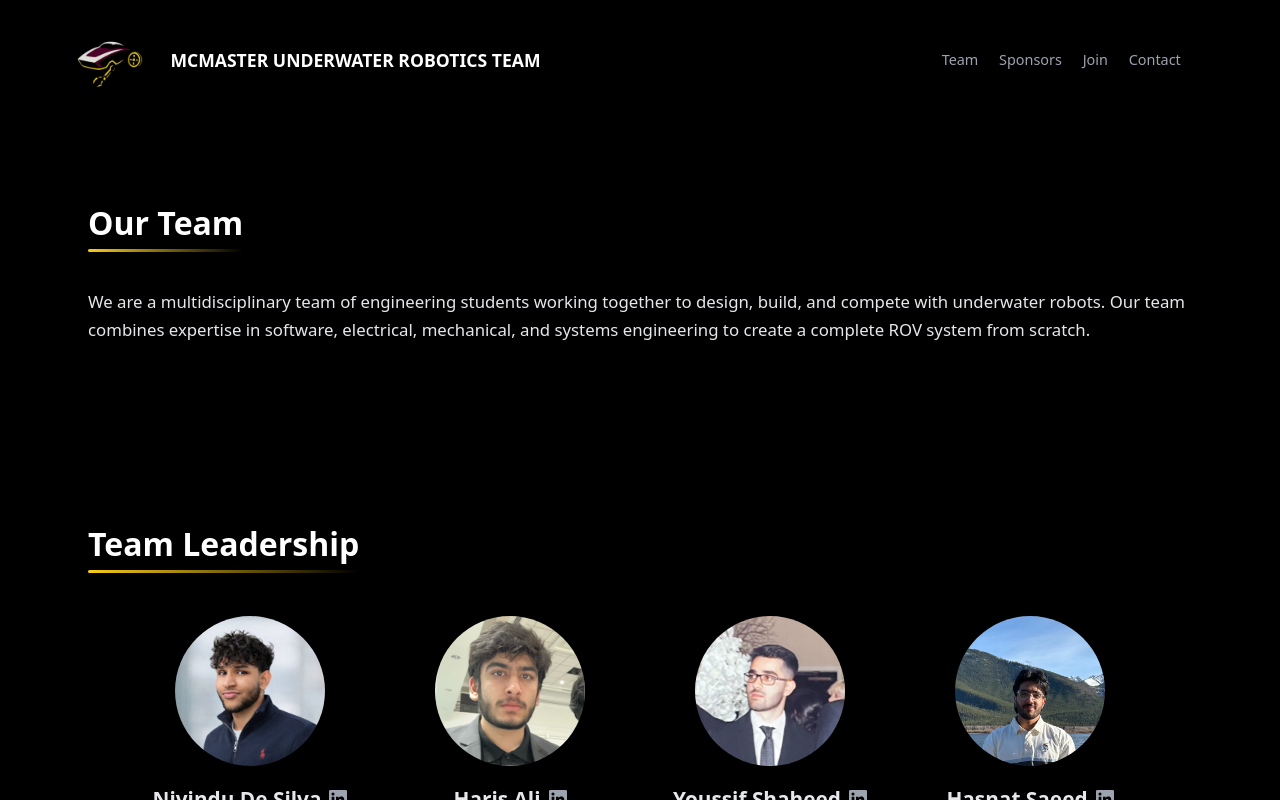
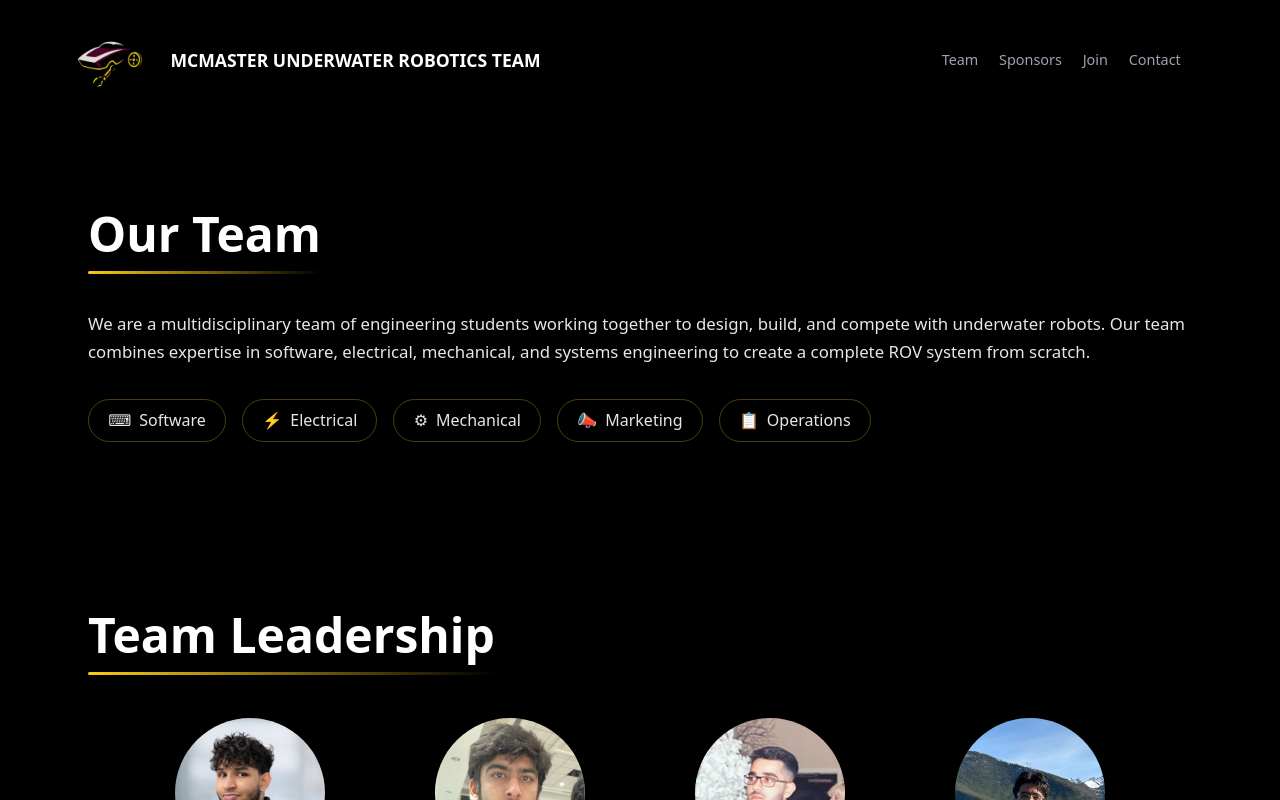
Before and after one commit to Nivii177/MURT_Website, a React (Vite) app: page /team in a window 1280 px wide. Shown: the top 800 px of the page. Built offline with nearby package versions, Linux system fonts and the light colour scheme.

Commit message:
Minor changes

```diff
--- a/src/index.css
+++ b/src/index.css
@@ -202,7 +202,7 @@ a {
 
 .section-title {
   margin: 0 0 1.2rem;
-  font-size: 2rem;
+  font-size: 3rem;
   display: inline-block;
   position: relative;
   padding-bottom: 0.5rem;
@@ -552,7 +552,7 @@ body {
 }
 
 .about-home-title {
-  font-size: clamp(2.8rem, 6vw, 5rem);
+  font-size: clamp(1.8rem, 4vw, 3rem);
   font-weight: 800;
   color: #fff;
   margin: 0 0 1rem;
@@ -573,7 +573,7 @@ body {
 }
 
 .about-home p {
-  font-size: clamp(1.1rem, 2vw, 1.6rem);
+  font-size: clamp(0.95rem, 1.5vw, 1.2rem);
   line-height: 1.4;
   font-weight: 500;
   max-width: 820px;
--- a/src/pages/Contact.jsx
+++ b/src/pages/Contact.jsx
@@ -46,7 +46,7 @@ export default function Contact() {
     <main className="app">
       <section className="section" style={{ paddingTop: "2rem" }}>
         <div className="section-inner">
-          <h1 className="section-title" style={{ fontSize: "2rem", marginBottom: "1.2rem" }}>
+          <h1 className="section-title" style={{ marginBottom: "1.2rem" }}>
             Get in Touch
           </h1>
           <p className="section-body" style={{ fontSize: "1.05rem", lineHeight: "1.7" }}>
--- a/src/pages/Join.jsx
+++ b/src/pages/Join.jsx
@@ -10,7 +10,7 @@ export default function Join() {
     <main className="app">
       <section className="section" style={{ paddingTop: "2rem" }}>
         <div className="section-inner">
-          <h1 className="section-title" style={{ fontSize: "2rem", marginBottom: "1.2rem" }}>
+          <h1 className="section-title" style={{ marginBottom: "1.2rem" }}>
             Join the Team
           </h1>
           <p className="section-body" style={{ fontSize: "1.05rem", lineHeight: "1.7" }}>
--- a/src/pages/Sponsors.jsx
+++ b/src/pages/Sponsors.jsx
@@ -8,7 +8,7 @@ export default function Sponsors() {
     <main className="app">
       <section className="section" style={{ paddingTop: "2rem" }}>
         <div className="section-inner">
-          <h1 className="section-title" style={{ fontSize: "2rem", marginBottom: "1.2rem" }}>
+          <h1 className="section-title" style={{ marginBottom: "1.2rem" }}>
             Support Our Mission
           </h1>
           <p className="section-body" style={{ fontSize: "1.05rem", lineHeight: "1.7" }}>
--- a/src/pages/Team.jsx
+++ b/src/pages/Team.jsx
@@ -1,18 +1,35 @@
 // src/pages/Team.jsx
 import Section from "../Components/Section.jsx";
 import { TEAM_LEADS } from "../data/constants.js";
+
+const SUBTEAMS = [
+  { name: "Software", icon: "⌨" },
+  { name: "Electrical", icon: "⚡" },
+  { name: "Mechanical", icon: "⚙" },
+  { name: "Marketing", icon: "📣" },
+  { name: "Operations", icon: "📋" },
+];
 
 export default function Team() {
   return (
     <main className="app">
       <section className="section" style={{ paddingTop: "2rem" }}>
         <div className="section-inner">
-          <h1 className="section-title" style={{ fontSize: "2rem", marginBottom: "1.2rem" }}>
+          <h1 className="section-title" style={{ marginBottom: "1.2rem" }}>
             Our Team
           </h1>
           <p className="section-body" style={{ fontSize: "1.05rem", lineHeight: "1.7" }}>
             We are a multidisciplinary team of engineering students working together to design, build, and compete with underwater robots. Our team combines expertise in software, electrical, mechanical, and systems engineering to create a complete ROV system from scratch.
           </p>
+
+          <div style={{ display: "flex", flexWrap: "wrap", gap: "1rem", marginTop: "2rem" }}>
+            {SUBTEAMS.map(({ name, icon }) => (
+              <div key={name} style={{ display: "flex", alignItems: "center", gap: "0.5rem", padding: "0.6rem 1.2rem", borderRadius: "999px", border: "1px solid rgba(250, 204, 21, 0.3)", color: "var(--text-main)", fontSize: "1rem" }}>
+                <span>{icon}</span>
+                <span>{name}</span>
+              </div>
+            ))}
+          </div>
         </div>
       </section>
 
```
Also changed, not shown: src/Components/Hero.jsx (+11 -6 lines).
